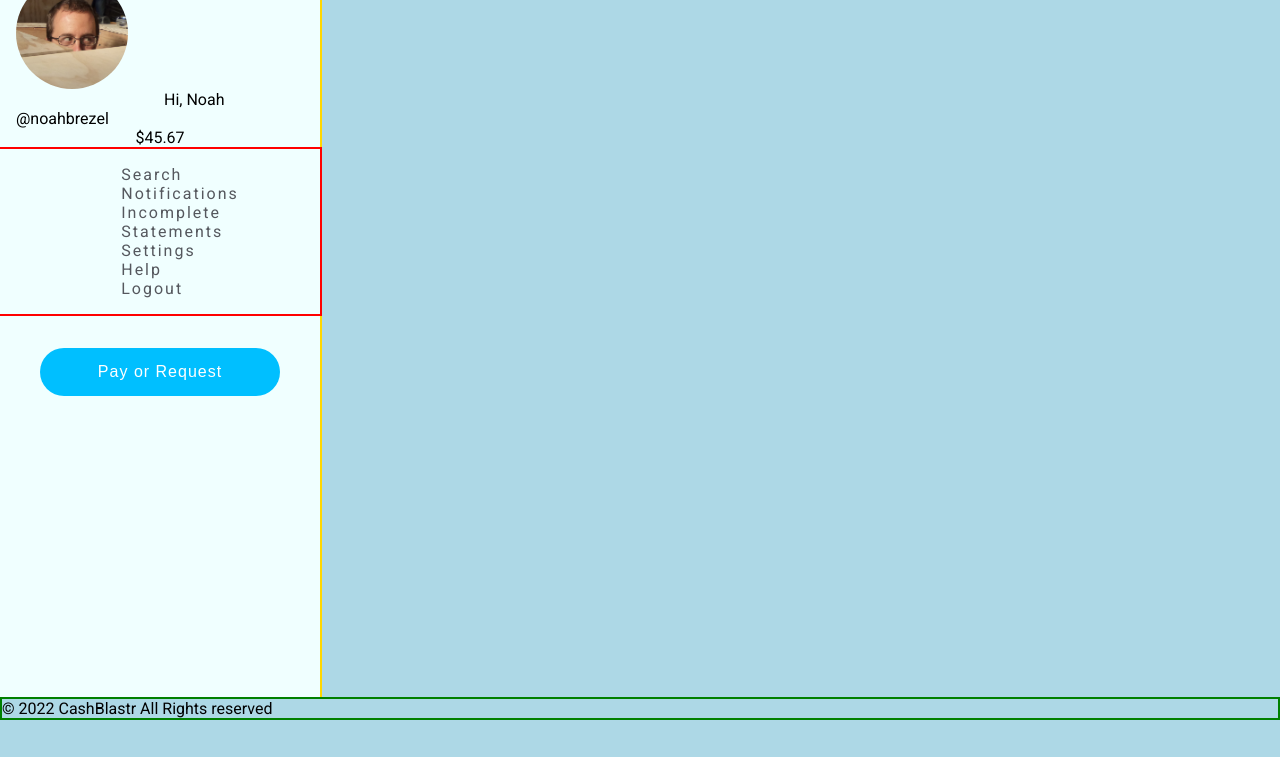
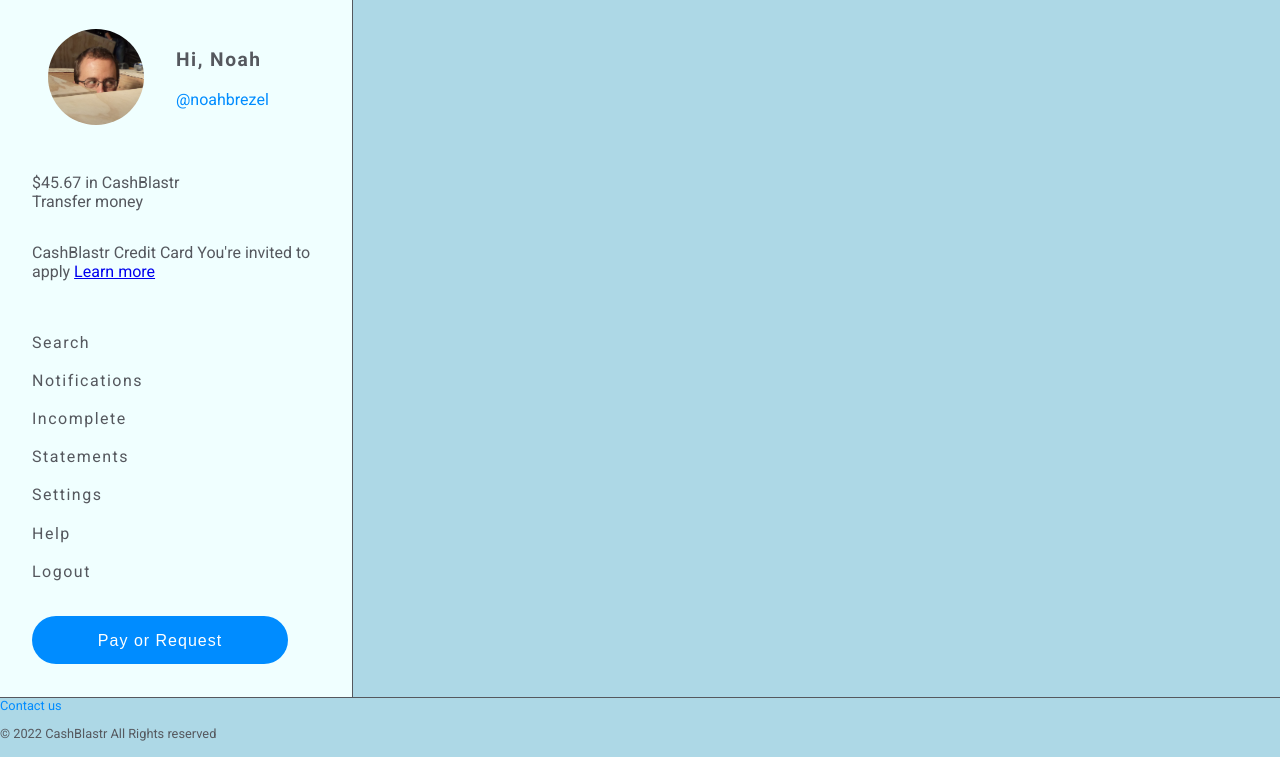
Before and after one commit to enbre/CashBlastr, a plain HTML site: page index.html in a window 1280 px wide. Shown: the part 103-860 px from the top of the page. Before the commit the page ends 823 px from the top, so only its background shows below. Drawn offline with Linux system fonts and the light colour scheme.

Commit message:
adds more styling to navbar

```diff
--- a/index.html
+++ b/index.html
@@ -8,8 +8,10 @@
    <link style>
    <link rel="stylesheet" href="./styles/CSS/main.css">
    <link href="https://fonts.googleapis.com/icon?family=Material+Icons" rel="stylesheet">
+
+
    <style>
-      @import url('https://fonts.googleapis.com/css2?family=Roboto&display=swap');
+      @import url('https://fonts.googleapis.com/css2?family=Roboto:ital,wght@0,300;0,400;0,700;0,900;1,900&display=swap');
    </style>
    <title>CashBlastr</title>
 </head>
@@ -20,29 +22,46 @@
       <div class="user-content">
          <img src="./assets/profilePic.jpg" alt="Profile picture">
          <!-- <span> `Hi, ${firstName}`</span> -->
-         <span> Hi, Noah</span>
-         <!-- <span>`@${username}`</span> -->
-         <span>@noahbrezel</span>
+         <div class="user-content-text">
+
+            <!-- <span id="greeting"> Hi, Noah</span> -->
+            <p id="greeting"> Hi, Noah</p>
+            <!-- <span>`@${username}`</span> -->
+            <!-- <span id="username">@noahbrezel</span> -->
+            <p id="username">@noahbrezel</p>
+         </div>
       </div>
-      <div class="cashblastr">
-         <!-- <span>`$ ${userBalance}`</span> -->
-         <span>$45.67</span>
+      <div class="cashblastr-info">
+         <!-- <span>`$ ${userBalance} in CashBlastr`</span> -->
+         <span class="info-balance">$45.67 in CashBlastr</span>
+         <span class="info-transfer">Transfer money</span>
+      </div>
+      <div class="cashblastr-CCinfo">
+         <span class="CCtitle">CashBlastr Credit Card</span>
+         <span class="CCsubtext">You're invited to apply</span>
+         <span ><a href="/">Learn more </a></span>
       </div>
       <div class="navbar">
          <ul>
-            <li><a href="#">Search</a></li>
-            <li><a href="#">Notifications</a></li>
-            <li><a href="#">Incomplete</a></li>
-            <li><a href="#">Statements</a></li>
-            <li><a href="#">Settings</a></li>
-            <li><a href="#">Help</a></li>
-            <li><a href="#">Logout</a></li>
+            <li><a href="/">Search</a></li>
+            <li><a href="/">Notifications</a></li>
+            <li><a href="/">Incomplete</a></li>
+            <li><a href="/">Statements</a></li>
+            <li><a href="/">Settings</a></li>
+            <li><a href="/">Help</a></li>
+            <li><a href="/">Logout</a></li>
          </ul>
       </div>
       <button id="pay"> Pay or Request </button>
    </div>
+   <footer> <span>
+         <a>Contact us </a>
+      </span>
+      <p>
+         © 2022 CashBlastr All Rights reserved
+   </footer>
+   </p>
 
-   <footer > © 2022 CashBlastr All Rights reserved</footer>
 </body>
 
 </html>
--- a/styles/SASS/_variables.scss
+++ b/styles/SASS/_variables.scss
@@ -1,5 +1,5 @@
 // colors:
 // $blue: #0074DE;
-$blue: rgba(0, 191, 255,1);
+$blue: rgba(0, 140, 255,1);
 $ltgrey: #55585E;
 $dkgrey: #2F3033;
--- a/styles/SASS/main.scss
+++ b/styles/SASS/main.scss
@@ -5,75 +5,122 @@ body {
    box-sizing: border-box;
    margin: 0;
    font-family: 'Roboto', sans-serif;
+   color: $ltgrey;
 }
 .sideBar {
    // border: 2px solid gold;
    // margin: 0;
-   border-right: 2px solid gold;
+   border-right: 1px solid $ltgrey;
    background-color: azure;
    display: flex;
    flex-direction: column;
-   align-items: center;
+   padding-left: 2em;
+   // align-items: center;
    width: 20em;
-   // height: 100%;
+   height: 100%;
+   height: auto;
+   height: 100vh;
+   &>*{
+      padding: 1em 0;
 
-   height: 100vh;
+   }
 
 }
+
+
 #homeLogo {
    font-weight: 900;
    text-decoration: none;
    text-transform: lowercase;
    font-size: 1.5em;
    color: $blue;
-   letter-spacing: 1px;
-   margin-top: 1.5em;
+   letter-spacing: 2px;
+   margin-top: 1em;
+   padding-left: 1em;
+   // border: 2px solid blue;
 
 }
 .user-content {
+   display: flex;
+   flex-direction: row;
+
    &>*{
       padding: 1em;
 
    }
    img {
       border-radius: 50%;
-      width: 7em;
+      width: 6em;
+   }
+   // border: 2px solid green;
+   &-text {
+      // display: flex;
+      // flex-direction: column;
+      // border: 2px solid orange;
+      // align-items: center;
+      // justify-content: flex-start;
+      &>*{
+         // margin: 2em ;
+         // padding: 2em;
+         // border: 2px solid green;
+
+      }
    }
 }
+#greeting {
+   font-size: 1.2em;
+   font-weight: 700;
+   letter-spacing: 1.5px;
 
+}
+#username {
+   color: $blue;
+}
+.cashblastr-info {
+   display: flex;
+   flex-direction: column;
+   // border: 2px solid orange;
 
+}
 
 .navbar {
-   display: flex;
-   align-items: center;
-   flex-wrap: nowrap;
-   justify-content: center;
-   position: sticky;
+   // display: flex;
+   // flex-direction: column;
+   // flex-wrap: nowrap;
+   // align-content: flex-end;
+   // justify-content: flex-start;
+   // position: sticky;
    width: 100%;
-   top: 0;
-   border: 2px solid red;
-
+   // top: 0;
+   // border: 2px solid red;
    & ul {
-      // margin: 0;
-      overflow: hidden;
+      padding: 0;
+      // overflow: hidden;
       list-style-type: none;
+      // margin: 10px;
    }
 
    & li {
+      // border: 2px solid black;
       // display: inline-block;
-      text-decoration: none;
+      // text-decoration: none;
+      // text-align: left;
       // padding: 20px 32px 88px;
+      // &>*{
+         margin:  1.2em 0;
+
+      // }
    }
 
    & li a {
       color: $ltgrey;
       text-decoration: none;
-      display: block;
-      letter-spacing: 2px;
+      // display: block;
+      letter-spacing: 1.5px;
       transition: color .15s;
 
       &:hover {
-         text-decoration: underline;
+         // text-decoration: underline;
          color: $blue;
          // font-weight: 700;
       }
@@ -83,20 +130,29 @@ body {
 
 #pay {
    border: none;
+   // border: 2px solid gold;
    border-radius: 30px;
    height: 3em;
    // padding: 1em;
-   width: 15em;
+   width: 16em;
    background-color: $blue;
    color: white;
    letter-spacing: 1px;
    font-size: 1em;
-   margin: 2em ;
+   // margin: 2em ;
    transition: ease all .25s;
    &:hover {
-      filter: saturate(.75);
+      filter: saturate(.6);
    }
 }
 footer {
-   border: 2px solid green;
+   font-size: .8em;
+   border-top: 1px solid $ltgrey;
+   a {
+      color: $blue;
+
+   }
+
+   // background-color: lightcoral;
+   // border: 2px solid green;
 }
```
Also changed, not shown: styles/CSS/main.css.
